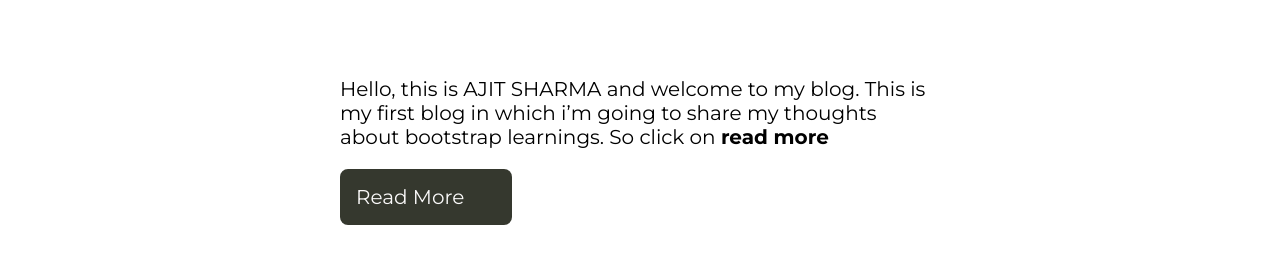
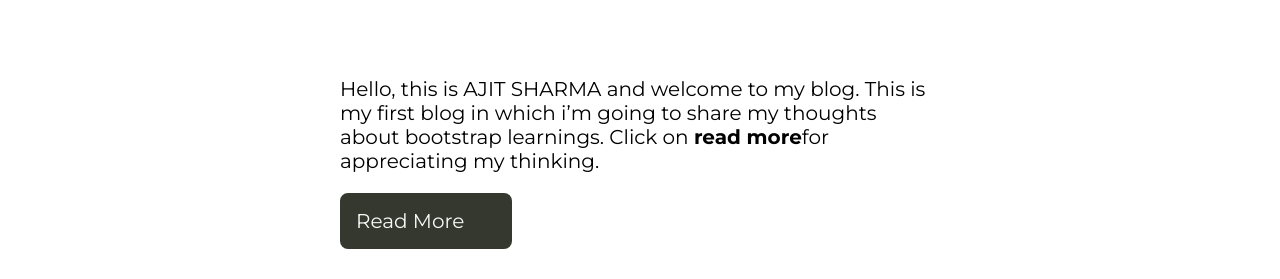
Before and after one commit to ajit-sharmaGH/my_portfolio, a plain HTML site: page blogs.html in a window 1280 px wide. Shown: the part 351-630 px from the top of the page. Drawn offline with Linux system fonts and the light colour scheme.

Commit message:
Update blogs.html

```diff
--- a/blogs.html
+++ b/blogs.html
@@ -37,7 +37,7 @@
         <li>
             <article class="showcase-list container container-center ">
                 <h1></h1>
-                <p>Hello, this is AJIT SHARMA and welcome to my blog. This is my first blog in which i’m going to share my thoughts about bootstrap learnings. So click on <strong>read more</strong></p>
+                <p>Hello, this is AJIT SHARMA and welcome to my blog. This is my first blog in which i’m going to share my thoughts about bootstrap learnings. Click on <strong>read more</strong>for appreciating my thinking.</p>
 
 
                 <a class="link link-primary" href="https://medium.com/@itsAjitSharma?p=53341baf70ac">Read More</a>
```
